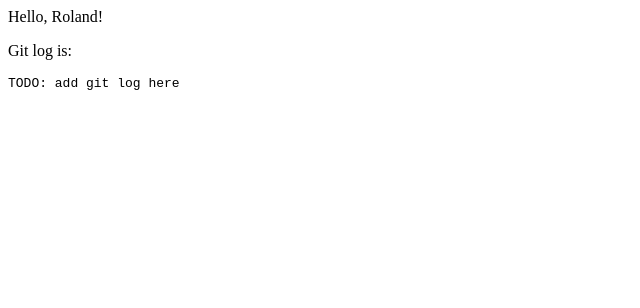
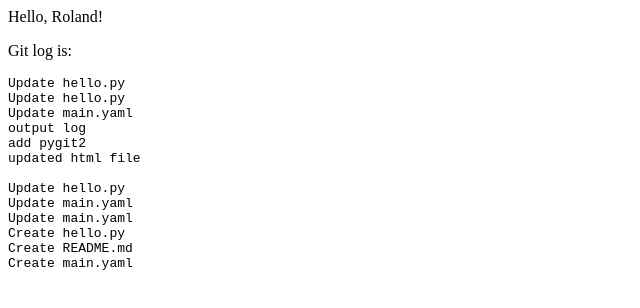
Before and after one commit to jchoi25/spin2022-exercise, a plain HTML site: page index.html in a window 1280 px wide. Shown: the whole page, without its empty margins (0-640 px from the left). Drawn offline with Linux system fonts and the light colour scheme.

Commit message:
updated html file

```diff
--- a/index.html
+++ b/index.html
@@ -4,7 +4,20 @@
 
 <p>Git log is:
 <pre>
-TODO: add git log here
+Update hello.py
+Update hello.py
+Update main.yaml
+output log
+add pygit2
+updated html file
+
+Update hello.py
+Update main.yaml
+Update main.yaml
+Create hello.py
+Create README.md
+Create main.yaml
+
 </pre>
 </p>
 
```
